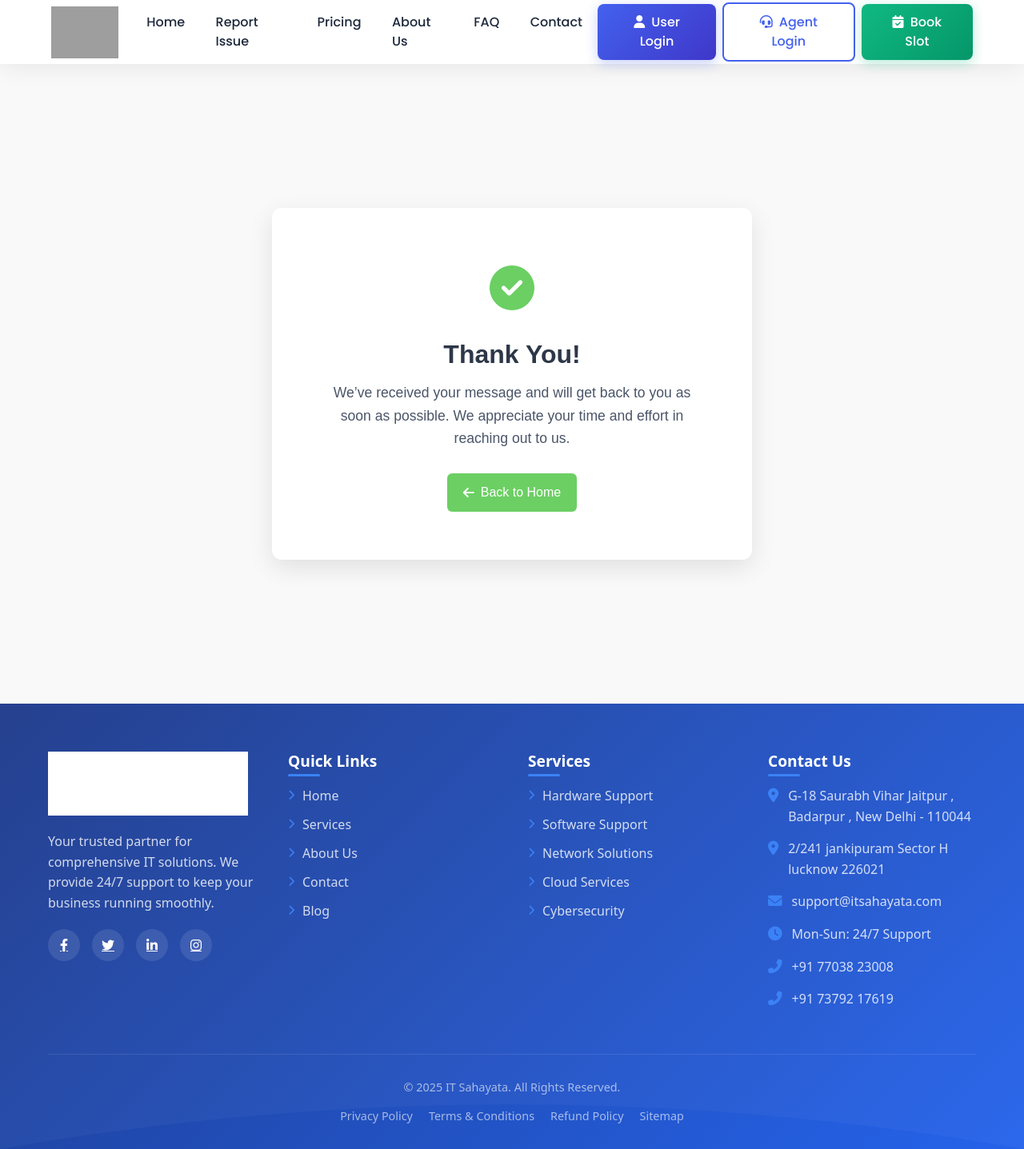
After one commit to ankit-kumar-guptaa/ITSupportApp, a PHP site: page /views/thank-you.php in a window 1280 px wide. The commit adds this page. Shown: the whole page at 80% size. Run offline with PHP 8.4, Linux system fonts and the light colour scheme; grey boxes are pictures that could not be loaded.

Commit message:
Refactor contact form submission process and add thank you page

```diff
--- a/views/contact.php
+++ b/views/contact.php
@@ -29,7 +29,7 @@
                         </div>
                     </div>
 
-                    <form class="modern-contact-form" action="/submit-contact" method="POST">
+                    <form class="modern-contact-form" action="/controllers/contact_submit.php" method="POST">
                         <div class="form-group floating">
                             <input type="text" id="name" name="name" required>
                             <label for="name">Full Name</label>
--- /dev/null
+++ b/views/thank-you.php
@@ -0,0 +1,104 @@
+<?php include 'header.php'; ?>
+
+<!-- Thank You Section -->
+<section class="thank-you-section">
+    <div class="thank-you-container">
+        <div class="thank-you-card" data-aos="fade-up">
+            <div class="thank-you-icon">
+                <i class="fas fa-check-circle"></i>
+            </div>
+            <h1 class="thank-you-title">Thank You!</h1>
+            <p class="thank-you-message">
+                We’ve received your message and will get back to you as soon as possible. We appreciate your time and effort in reaching out to us.
+            </p>
+            <a href="/" class="back-home-btn">
+                <i class="fas fa-arrow-left"></i> Back to Home
+            </a>
+        </div>
+    </div>
+</section>
+
+<style>
+/* Thank You Page Styles */
+.thank-you-section {
+    display: flex;
+    justify-content: center;
+    align-items: center;
+    min-height: 100vh;
+    background: #f9f9f9; /* Soft background color */
+    font-family: 'Arial', sans-serif;
+    color: #2d3748;
+}
+
+.thank-you-container {
+    text-align: center;
+    max-width: 600px;
+    padding: 20px;
+    background: #ffffff; /* White card background */
+    border-radius: 12px;
+    box-shadow: 0 10px 30px rgba(0, 0, 0, 0.1); /* Softer shadow */
+}
+
+.thank-you-card {
+    padding: 40px;
+}
+
+.thank-you-icon {
+    font-size: 3.5rem;
+    color: #6bcf63; /* Soft green for success */
+    margin-bottom: 20px;
+}
+
+.thank-you-title {
+    font-size: 2rem;
+    font-weight: 600;
+    margin-bottom: 15px;
+    color: #2d3748;
+}
+
+.thank-you-message {
+    font-size: 1.1rem;
+    color: #4a5568;
+    margin-bottom: 30px;
+    line-height: 1.6;
+}
+
+.back-home-btn {
+    display: inline-flex;
+    align-items: center;
+    justify-content: center;
+    gap: 8px;
+    padding: 12px 20px;
+    background: #6bcf63; /* Soft green button */
+    color: #ffffff;
+    border: none;
+    border-radius: 6px;
+    font-size: 1rem;
+    font-weight: 500;
+    text-decoration: none;
+    transition: all 0.3s ease;
+}
+
+.back-home-btn:hover {
+    background: #5ab957; /* Slightly darker green on hover */
+    transform: translateY(-2px);
+    box-shadow: 0 5px 15px rgba(107, 207, 99, 0.3);
+}
+
+.back-home-btn i {
+    transition: transform 0.3s ease;
+}
+
+.back-home-btn:hover i {
+    transform: translateX(-3px);
+}
+</style>
+
+<!-- AOS Animation -->
+<link href="https://unpkg.com/aos@2.3.1/dist/aos.css" rel="stylesheet">
+<script src="https://unpkg.com/aos@2.3.1/dist/aos.js"></script>
+<script>
+    AOS.init();
+</script>
+
+<?php include 'footer.php'; ?>
```
Also changed, not shown: controllers/contact_submit.php (added, +109 -0 lines).
